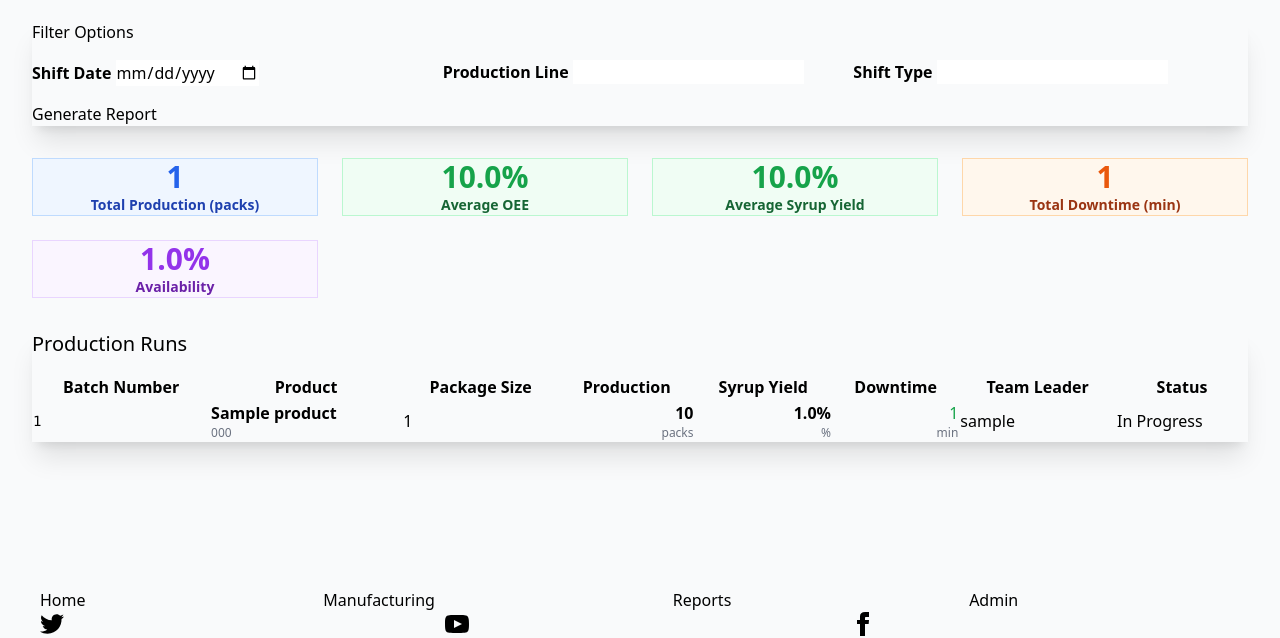
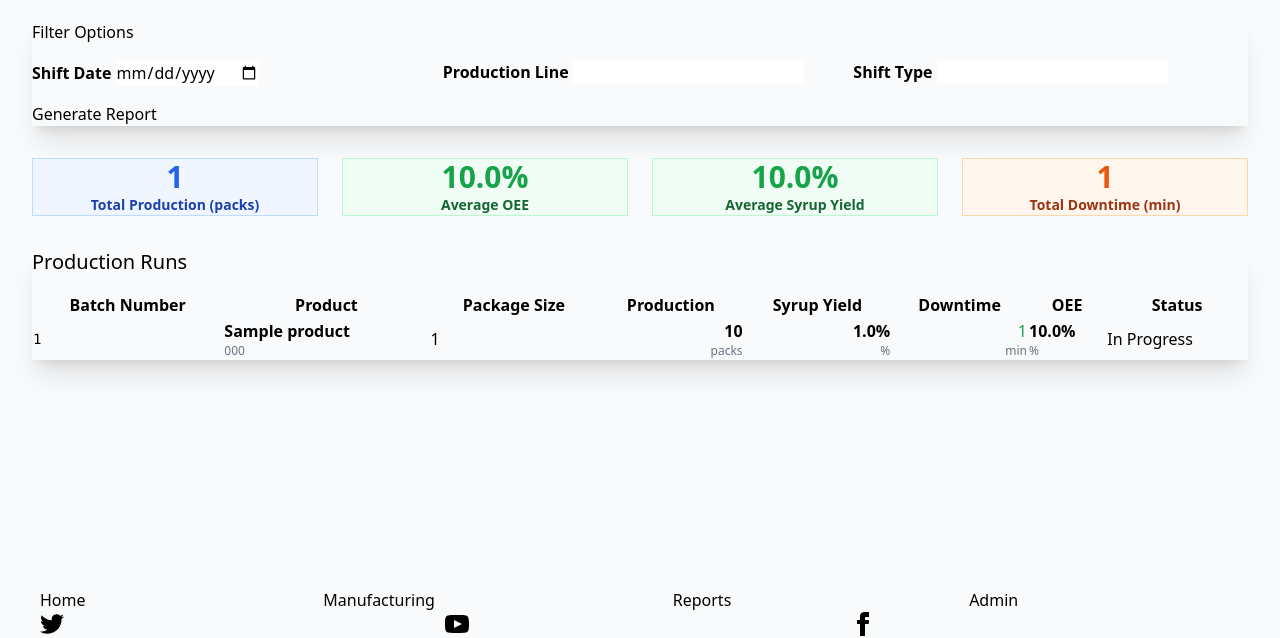
Before and after one commit to Tkeby/production_tracker_app, a Django app: template templates/reports/shift_summary.html in a window 1280 px wide. Shown: the part 476-1114 px from the top of the page. Run offline with Django 5.2, Linux system fonts and the light colour scheme; the template is opened without the code that fills it: most values are stand-ins (such as "Sample title", 1, 10 or a date in 2020); form fields are guessed from the names that the template uses; some libraries are stand-ins or nearby versions.

Commit message:
updated shift_summar

```diff
--- a/templates/reports/shift_summary.html
+++ b/templates/reports/shift_summary.html
@@ -83,14 +83,14 @@
                     <div class="text-sm text-orange-800 font-semibold">Total Downtime (min)</div>
                 </div>
             </div>
-            <div class="card bg-purple-50 border border-purple-200">
+            <!-- <div class="card bg-purple-50 border border-purple-200">
                 <div class="card-body text-center">
                     <div class="text-3xl font-bold text-purple-600">
                         {{ summary.availability_percentage|floatformat:1|default:"0" }}%
                     </div>
                     <div class="text-sm text-purple-800 font-semibold">Availability</div>
                 </div>
-            </div>
+            </div> -->
         </div>
 
         <!-- Production Runs Details -->
@@ -108,7 +108,7 @@
                                 <th>Production</th>
                                 <th>Syrup Yield</th>
                                 <th>Downtime</th>
-                                <th>Team Leader</th>
+                                <th>OEE</th>
                                 <th>Status</th>
                             </tr>
                         </thead>
@@ -138,11 +138,8 @@
                                     <div class="text-xs text-gray-500">min</div>
                                 </td>
                                 <td>
-                                    {% if run.shift_teamleader.first_name %}
-                                        {{ run.shift_teamleader.get_full_name }}
-                                    {% else %}
-                                        {{ run.shift_teamleader.username }}
-                                    {% endif %}
+                                    <div class="font-bold">{{ run.report.oee|floatformat:1 }}%</div>
+                                    <div class="text-xs text-gray-500">%</div>
                                 </td>
                                 <td>
                                     <span class="badge {% if run.is_completed %}badge-success{% else %}badge-warning{% endif %}">
```
